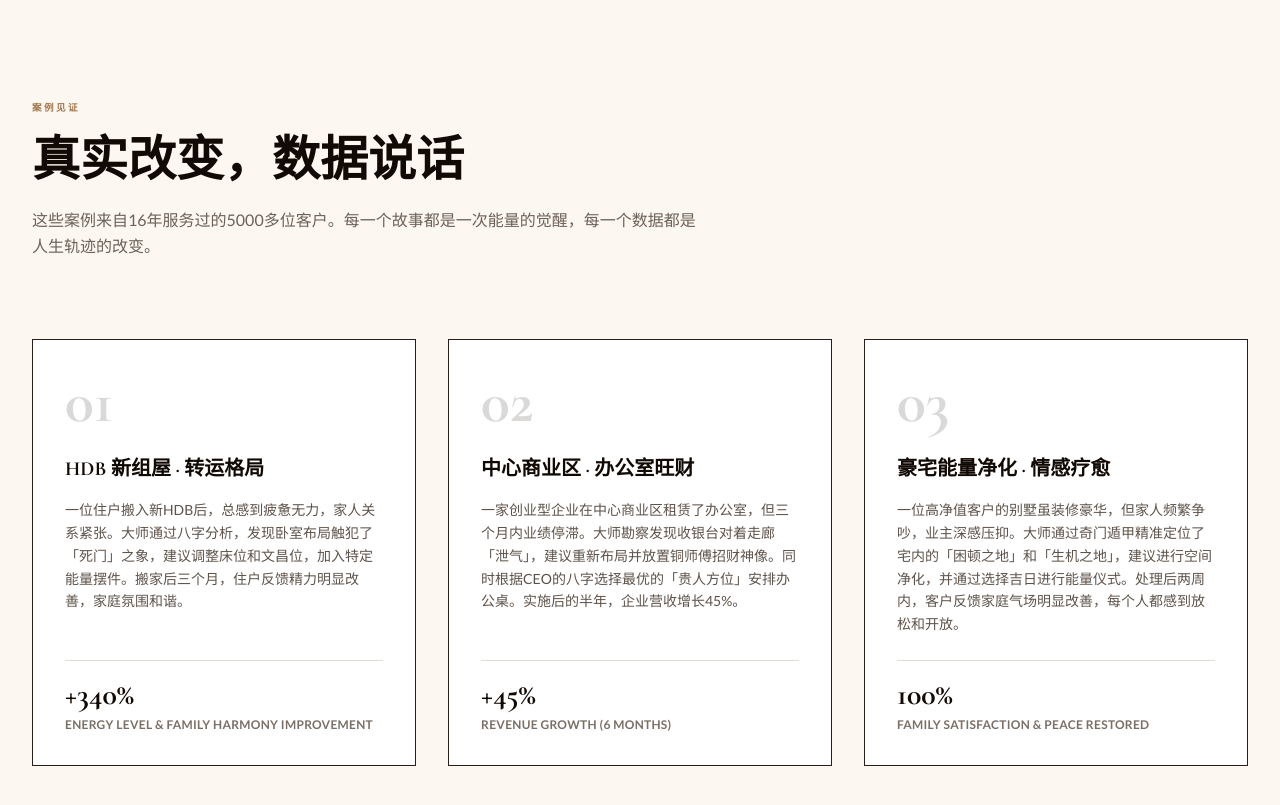
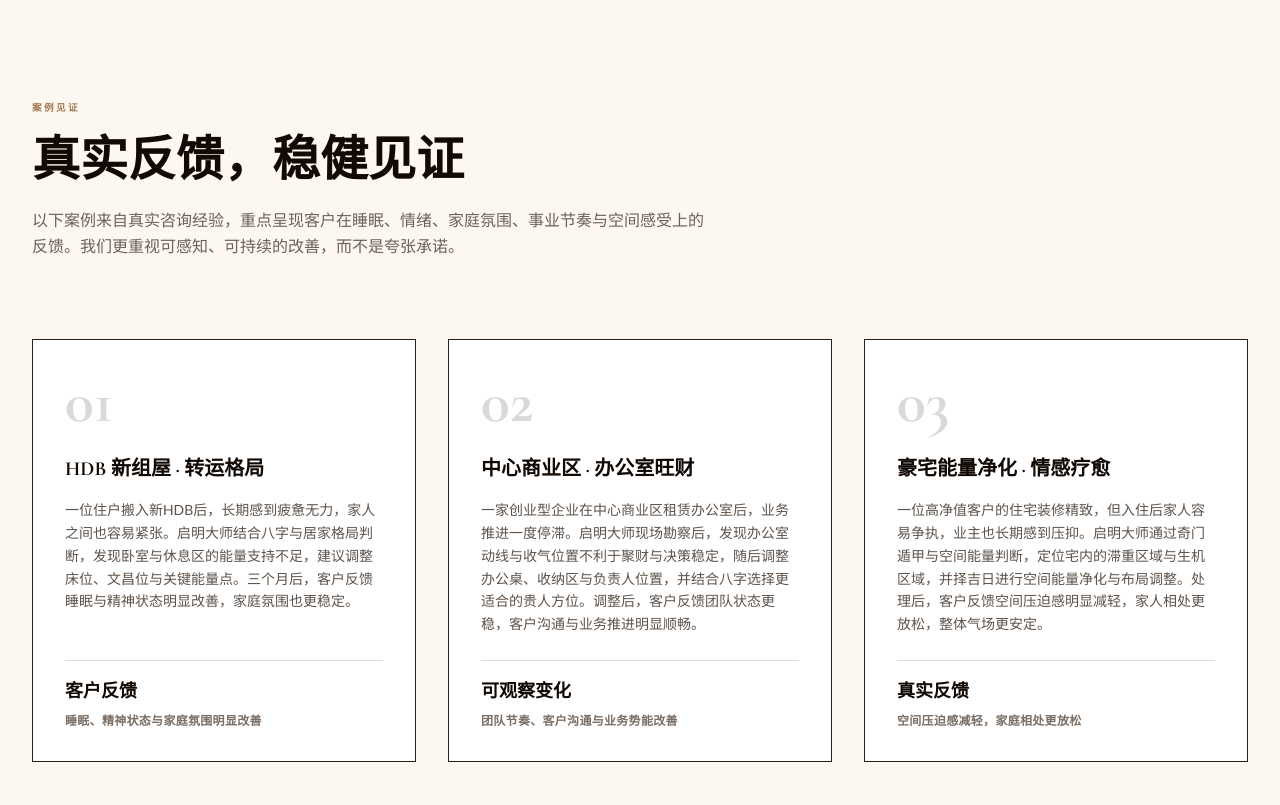
Before and after one commit to BODHIWONG/qmfeng-website, a Next.js app: page / in a window 1280 px wide. Shown: the part 4600-5405 px from the top of the page. Built offline with nearby package versions, Linux system fonts and the light colour scheme.

Commit message:
Make case study metrics more grounded

```diff
--- a/components/cases-section.tsx
+++ b/components/cases-section.tsx
@@ -7,29 +7,35 @@ const cases = [
   {
     num: "01",
     titleZh: "HDB 新组屋 · 转运格局",
-    titleEn: "New HDB Unit · Transformation Layout",
-    descZh: "一位住户搬入新HDB后，总感到疲惫无力，家人关系紧张。大师通过八字分析，发现卧室布局触犯了「死门」之象，建议调整床位和文昌位，加入特定能量摆件。搬家后三个月，住户反馈精力明显改善，家庭氛围和谐。",
-    descEn: "A family moved into a new HDB unit but experienced constant fatigue and family tension. Master Qiming's Bazi analysis revealed the bedroom triggered a 'death sector' pattern. After adjusting bed placement and activating the Wenchang corner with curated artifacts, the family reported renewed energy and improved harmony within three months.",
-    metricLabel: "+340%",
-    metric: "Energy Level & Family Harmony Improvement",
+    titleEn: "New HDB Unit · Layout Alignment",
+    descZh: "一位住户搬入新HDB后，长期感到疲惫无力，家人之间也容易紧张。启明大师结合八字与居家格局判断，发现卧室与休息区的能量支持不足，建议调整床位、文昌位与关键能量点。三个月后，客户反馈睡眠与精神状态明显改善，家庭氛围也更稳定。",
+    descEn: "A family moved into a new HDB unit and began feeling constantly tired, with tension increasing at home. Master Qiming reviewed the Bazi and home layout, identifying weak energetic support around the bedroom and rest areas. After adjusting the bed position, Wenchang area, and key energy points, the client reported noticeably better rest, improved energy, and a calmer family atmosphere after three months.",
+    metricLabelZh: "客户反馈",
+    metricLabelEn: "Client Feedback",
+    metricZh: "睡眠、精神状态与家庭氛围明显改善",
+    metricEn: "Better rest, stronger energy and calmer home atmosphere",
   },
   {
     num: "02",
     titleZh: "中心商业区 · 办公室旺财",
-    titleEn: "CBD Office · Prosperity Layout",
-    descZh: "一家创业型企业在中心商业区租赁了办公室，但三个月内业绩停滞。大师勘察发现收银台对着走廊「泄气」，建议重新布局并放置铜师傅招财神像。同时根据CEO的八字选择最优的「贵人方位」安排办公桌。实施后的半年，企业营收增长45%。",
-    descEn: "A startup's CBD office faced stagnant revenue for three months despite good market conditions. Master Qiming's site visit revealed the 'money flow' was leaking toward the corridor. After repositioning desks, installing Tongshifu bronze prosperity deities, and placing the CEO's desk in his personal 'Noble Person sector' via Bazi analysis, revenue surged 45% within six months.",
-    metricLabel: "+45%",
-    metric: "Revenue Growth (6 Months)",
+    titleEn: "CBD Office · Business Feng Shui Alignment",
+    descZh: "一家创业型企业在中心商业区租赁办公室后，业务推进一度停滞。启明大师现场勘察后，发现办公室动线与收气位置不利于聚财与决策稳定，随后调整办公桌、收纳区与负责人位置，并结合八字选择更适合的贵人方位。调整后，客户反馈团队状态更稳，客户沟通与业务推进明显顺畅。",
+    descEn: "A startup in the CBD experienced business stagnation after moving into a new office. During the site assessment, Master Qiming found that the office flow and energy collection points were not supporting wealth gathering or stable decision-making. After repositioning desks, storage areas, and the founder’s working position based on Bazi and Noble Person direction, the client reported steadier team rhythm, smoother client communication, and improved business momentum.",
+    metricLabelZh: "可观察变化",
+    metricLabelEn: "Observed Shift",
+    metricZh: "团队节奏、客户沟通与业务势能改善",
+    metricEn: "Improved team rhythm, client communication and business momentum",
   },
   {
     num: "03",
     titleZh: "豪宅能量净化 · 情感疗愈",
-    titleEn: "Luxury Residence · Emotional Healing",
-    descZh: "一位高净值客户的别墅虽装修豪华，但家人频繁争吵，业主深感压抑。大师通过奇门遁甲精准定位了宅内的「困顿之地」和「生机之地」，建议进行空间净化，并通过选择吉日进行能量仪式。处理后两周内，客户反馈家庭气场明显改善，每个人都感到放松和开放。",
-    descEn: "Despite luxurious decor, a HNW family's home bred constant conflict and emotional exhaustion. Using Qimen Dunjia analysis, Master Qiming identified the 'stagnation zones' and 'vital zones' within the residence. After precise space clearing ceremonies conducted on an auspicious date, the family reported palpable shift in energy within two weeks—everyone felt more relaxed and emotionally open.",
-    metricLabel: "100%",
-    metric: "Family Satisfaction & Peace Restored",
+    titleEn: "Luxury Residence · Space Energy Purification",
+    descZh: "一位高净值客户的住宅装修精致，但入住后家人容易争执，业主也长期感到压抑。启明大师通过奇门遁甲与空间能量判断，定位宅内的滞重区域与生机区域，并择吉日进行空间能量净化与布局调整。处理后，客户反馈空间压迫感明显减轻，家人相处更放松，整体气场更安定。",
+    descEn: "A high-net-worth client lived in a beautifully renovated residence, yet the family often argued and the owner felt emotionally heavy at home. Using Qi Men Dun Jia and space energy assessment, Master Qiming identified stagnant zones and supportive vitality areas, then selected an auspicious date for space energy purification and layout adjustment. The client later reported that the home felt lighter, calmer, and more comfortable for the family.",
+    metricLabelZh: "真实反馈",
+    metricLabelEn: "Real Feedback",
+    metricZh: "空间压迫感减轻，家庭相处更放松",
+    metricEn: "Lighter space, calmer family interaction and greater comfort",
   },
 ];
 
@@ -60,12 +66,12 @@ export default function CasesSection() {
             {t("案例见证", "Case Studies")}
           </p>
           <h2 className="text-4xl md:text-5xl font-bold mb-4 leading-tight" style={{ fontFamily: "var(--font-cormorant), var(--font-noto-serif), serif", color: "oklch(0.15_0.02_60)" }}>
-            {t("真实改变，数据说话", "Real Transformations, Measurable Results")}
+            {t("真实反馈，稳健见证", "Real Feedback, Grounded Results")}
           </h2>
           <p className="text-base leading-relaxed text-[oklch(0.50_0.02_65)]" style={{ fontFamily: "var(--font-lato), var(--font-noto-sans), sans-serif" }}>
             {t(
-              "这些案例来自16年服务过的5000多位客户。每一个故事都是一次能量的觉醒，每一个数据都是人生轨迹的改变。",
-              "Drawn from 16 years serving 5000+ clients. Each case represents an energy awakening; each metric reflects a life transformed."
+              "以下案例来自真实咨询经验，重点呈现客户在睡眠、情绪、家庭氛围、事业节奏与空间感受上的反馈。我们更重视可感知、可持续的改善，而不是夸张承诺。",
+              "These cases are drawn from real consultation experience, focusing on client feedback around rest, emotional state, family atmosphere, business rhythm, and spatial comfort. We value grounded, observable improvement rather than exaggerated promises."
             )}
           </p>
         </motion.div>
@@ -101,13 +107,13 @@ export default function CasesSection() {
                   {t(c.descZh, c.descEn)}
                 </p>
 
-                {/* Metric */}
+                {/* Feedback */}
                 <div className="border-t border-[oklch(0.90_0.01_70)] pt-4">
-                  <p className="text-2xl md:text-3xl font-bold mb-1" style={{ fontFamily: "var(--font-cormorant), var(--font-noto-serif), serif", color: "oklch(0.60_0.08_65)" }}>
-                    {c.metricLabel}
+                  <p className="text-base md:text-lg font-bold mb-2" style={{ fontFamily: "var(--font-cormorant), var(--font-noto-serif), serif", color: "oklch(0.60_0.08_65)" }}>
+                    {t(c.metricLabelZh, c.metricLabelEn)}
                   </p>
                   <p className="text-xs font-semibold uppercase tracking-wide text-[oklch(0.55_0.02_65)]" style={{ fontFamily: "var(--font-lato), sans-serif" }}>
-                    {t(c.metric, c.metric)}
+                    {t(c.metricZh, c.metricEn)}
                   </p>
                 </div>
               </div>
```
